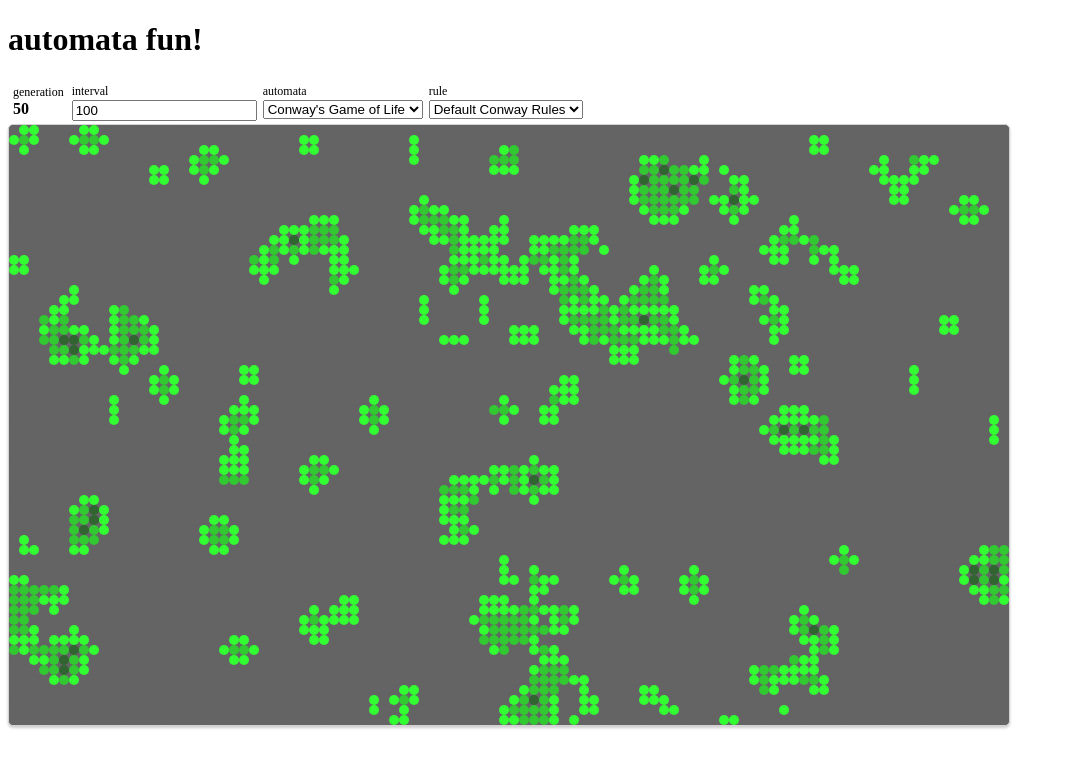
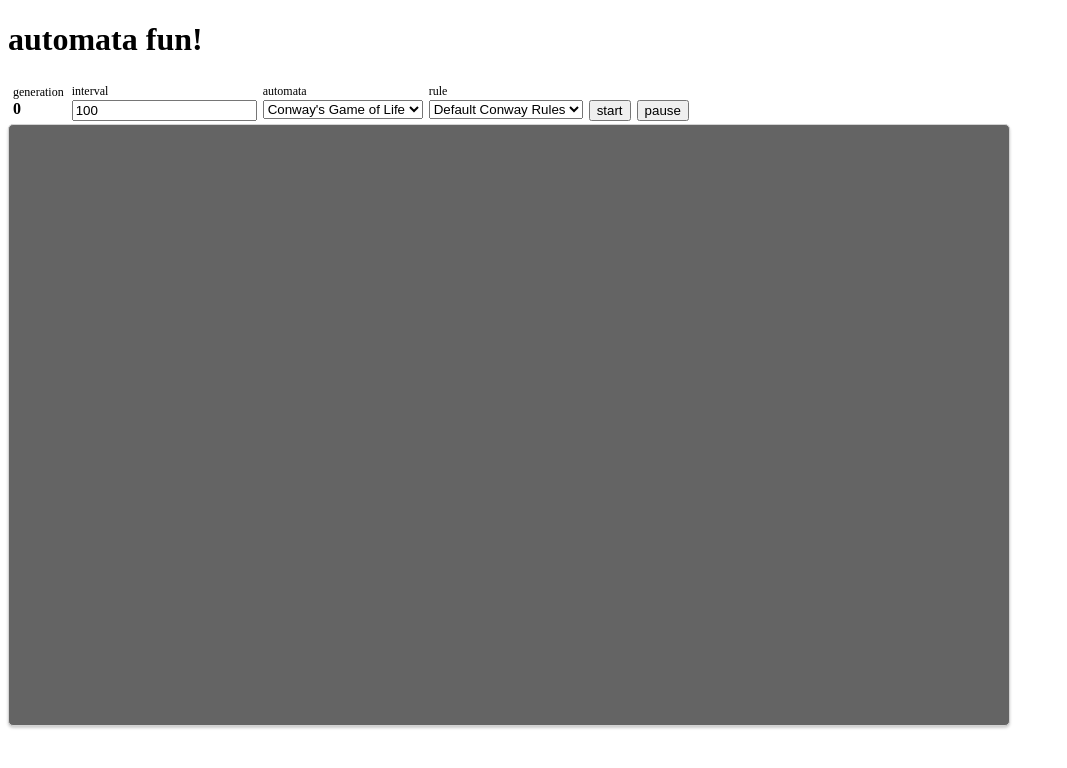
Before and after one commit to xupit3r/conway, a Vue app: page / in a window 1280 px wide. Shown: the top 768 px of the page, without its empty margins (0-1067 px from the left). Built offline with nearby package versions, Linux system fonts and the light colour scheme.

Commit message:
added support for starting/pausing/resuming

```diff
--- a/src/App.vue
+++ b/src/App.vue
@@ -2,19 +2,24 @@
 import { ref } from "vue";
 import { conway } from "@/lib/conway.js";
 import { wheat } from "@/lib/automata";
-import { drawAutomata } from "@/lib/utils";
+import { drawAutomata, initState } from "@/lib/utils";
 import { base, noOver } from "@/lib/rules";
 import useCanvas from "@/lib/canvas.js";
 import { useInputStore } from "@/stores/input.js";
 import Input from "@/components/Input.vue";
 import Counter from "@/components/Counter.vue";
 import BaseLayout from "@/components/BaseLayout.vue";
-import InputLayout from "./components/InputLayout.vue";
+import InputLayout from "@/components/InputLayout.vue";
+import Button from "@/components/Button.vue";
 
 const { stored, put } = useInputStore();
 
 const generation = ref(0);
 const interval = ref(null);
+const paused = ref(false);
+
+let state = [];
+let canvas = null;
 
 const automata = [{
   name: "Conway's Game of Life",
@@ -40,21 +45,35 @@ put('automata', 0);
 put('rule', 0);
 put('timeBetween', 100);
 
-const start = () => {
-  const canvas = useCanvas("canvas");
-  clearInterval(interval.value);
-  generation.value = 0;
+const draw = (state) => {
   interval.value = drawAutomata(
-    automata[stored.inputs.automata].func
-  )(
+    automata[stored.inputs.automata].func,
+    state,
     generation,
     stored.inputs.timeBetween,
     canvas,
     rules[stored.inputs.rule].func
-  )
+  );
 }
 
-window.addEventListener("load", start);
+const start = () => {
+  clearInterval(interval.value);
+  canvas = useCanvas("canvas");
+  state = initState(canvas.HEIGHT, canvas.WIDTH);
+  generation.value = 0;
+  draw(state);
+}
+
+const pause = () => {
+  paused.value = true;
+  clearInterval(interval.value);
+}
+
+const resume = () => {
+  paused.value = false;
+  draw(state);
+}
+
 </script>
 
 <template>
@@ -65,15 +84,19 @@ window.addEventListener("load", start);
 
     <InputLayout :horizontal="true">
       <Counter :count="generation">generation</Counter>
-      <Input @change="start" type="text" name="timeBetween">
+      <Input type="text" name="timeBetween">
         <template v-slot:label>interval</template>
       </Input>
-      <Input @change="start" type="select" name="automata" :options="automata">
+      <Input type="select" name="automata" :options="automata">
         <template v-slot:label>automata</template>
       </Input>
-      <Input @change="start" type="select" name="rule" :options="rules">
+      <Input type="select" name="rule" :options="rules">
         <template v-slot:label>rule</template>
       </Input>
+
+      <Button @click="start">start</Button>
+      <Button v-if="paused" @click="resume">resume</Button>
+      <Button v-else @click="pause">pause</Button>
     </InputLayout>
 
     <canvas id="canvas" height="600" width="1000"></canvas>
--- /dev/null
+++ b/src/components/Button.vue
@@ -0,0 +1,29 @@
+<script setup>
+const props = defineProps({
+  id: {
+    type: String,
+    default: Math.floor(Math.random() * 10000)
+  }
+});
+</script>
+
+<template>
+  <div class="buttonGroup">
+    <button :id="id">
+      <slot></slot>
+    </button>
+  </div>
+</template>
+
+<style lang="css" scoped>
+.buttonGroup {
+  display: flex;
+  flex-direction: column-reverse;
+  padding: 3px;
+  line-height: 1.1em;
+}
+
+button {
+
+}
+</style>
--- a/src/lib/canvas.js
+++ b/src/lib/canvas.js
@@ -1,15 +1,27 @@
+import { ref } from "vue";
+
 export default function useCanvas (name) {
   const canvas = document.getElementById(name);
   const ctx = canvas.getContext("2d");
   const HEIGHT = canvas.height;
   const WIDTH = canvas.width;
 
+  const mouseX = ref(0);
+  const mouseY = ref(0);
+
   const clearCanvas = () => ctx.clearRect(0, 0, canvas.width, canvas.height);
+
+  canvas.addEventListener("mouseover", ({ clientX, clientY }) => {
+    mouseX.value = clientX;
+    mouseY.value = clientY;
+  });
 
   return {
     ctx,
     HEIGHT,
     WIDTH,
-    clearCanvas
+    clearCanvas,
+    mouseX,
+    mouseY
   }
 }
--- a/src/lib/utils.js
+++ b/src/lib/utils.js
@@ -39,19 +39,10 @@ export const color = (n1, n2, n3) => {
   )`;
 }
 
-export const drawAutomata = (automata) => {
-  return (generation, timeBetween, canvas, rules) => {
-    const state = initState(
-      canvas.HEIGHT,
-      canvas.WIDTH
-    );
-
-    const interval = setInterval(() => {
-      generation.value++;
-      canvas.clearCanvas();
-      automata(canvas.ctx, generation.value, state, rules);
-    }, timeBetween);
-
-    return interval;
-  }
+export const drawAutomata = (automata, state, generation, timeBetween, canvas, rules) => {
+  return setInterval(() => {
+    generation.value++;
+    canvas.clearCanvas();
+    automata(canvas.ctx, generation.value, state, rules);
+  }, timeBetween);
 }
```
